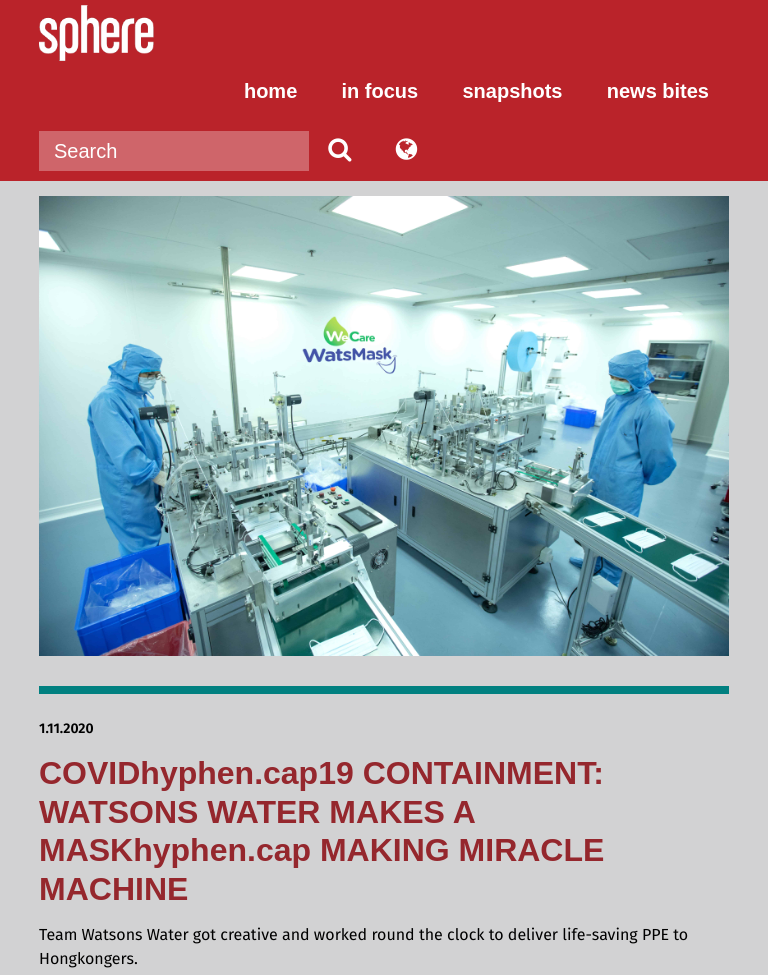
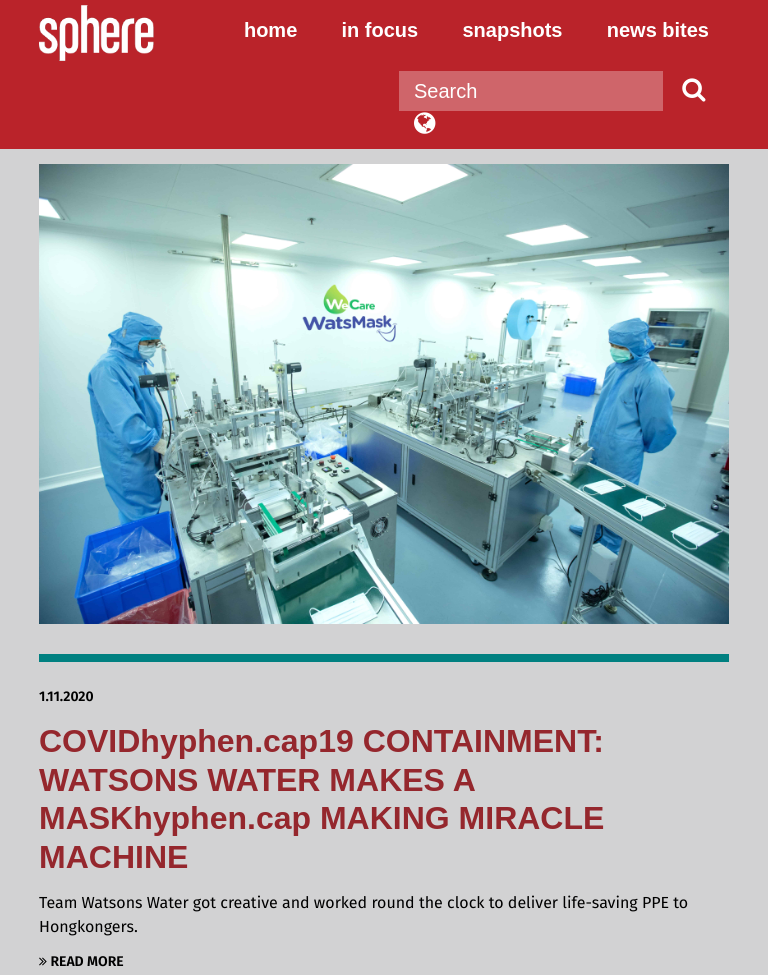
Before and after one commit to saifurpro/Sphere-html, a plain HTML site: page index.html in a window 768 px wide. Shown: the top 975 px of the page. Drawn offline with nearby package versions, Linux system fonts and the light colour scheme; a web font is replaced by a local one.

Commit message:
fix something

```diff
--- a/responsive.css
+++ b/responsive.css
@@ -11,6 +11,18 @@
 @media only screen and (min-width: 768px) and (max-width: 991px) {
 	.main-menu {
 		padding-right: 0;
+	}
+	.header .col-lg-2 {
+		width: 25%;
+	}
+
+	.header .col-lg-6 {
+		width: 75%;
+	}
+
+	.header .col-lg-4 {
+		width: 50%;
+		margin-left: 50%;
 	}
 }
 
```
